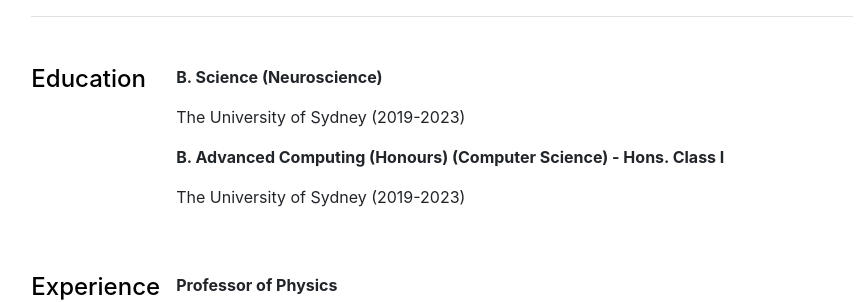
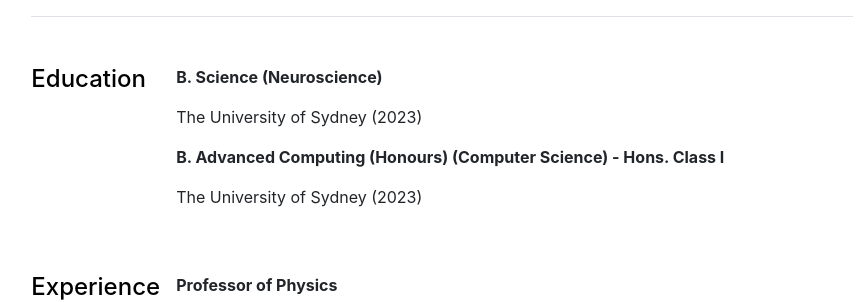
Before and after one commit to preqon/preqon.github.io, a Jekyll site: the page built from cv.md, in a window 1280 px wide. Shown: the part 255-557 px from the top of the page, without its empty margins (198-1066 px from the left). Built offline with Jekyll 4.4.1, drawn with Linux system fonts in a browser that asks for light colours.

```diff
--- a/_data/cv/education.yml
+++ b/_data/cv/education.yml
@@ -1,5 +1,5 @@
 - title: 'B. Science (Neuroscience)'
-  description: 'The University of Sydney (2019-2023)'
+  description: 'The University of Sydney (2023)'
 
 - title: 'B. Advanced Computing (Honours) (Computer Science) - Hons. Class I'
-  description: 'The University of Sydney (2019-2023)'
+  description: 'The University of Sydney (2023)'
```
Also changed, not shown: projects/honours.md (+9 -5 lines), README.md, 1 other file.
